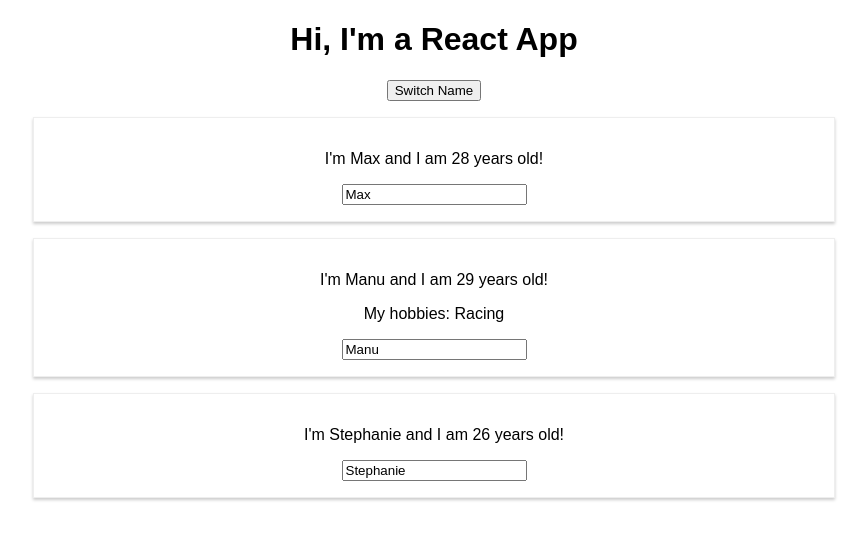
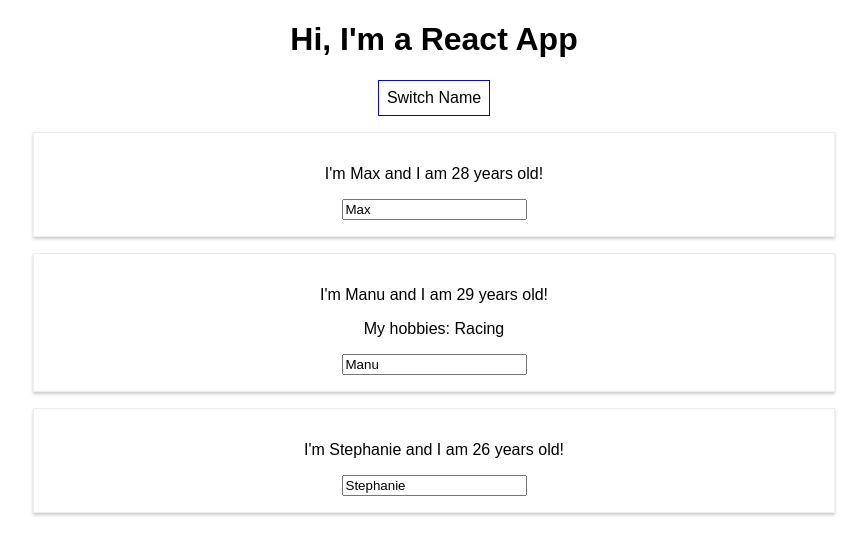
Before and after one commit to MMcClure11/react-complete-guide, a React (Create React App) app: page / in a window 1280 px wide. Shown: the top 554 px of the page, without its empty margins (206-1073 px from the left). Built offline with nearby package versions, Linux system fonts and the light colour scheme.

Commit message:
Add inline styling for button in App.js

```diff
--- a/src/App.js
+++ b/src/App.js
@@ -34,10 +34,20 @@
      })
   }
 
+  const style = {
+    backgroundColor: 'white',
+    font: 'inherit',
+    border: '1px solid blue',
+    padding: '8px',
+    cursor: 'pointer',
+  };
+
   return (
     <div className="App">
       <h1>Hi, I'm a React App</h1>
-      <button onClick={ () => switchNameHandler('Maximilian!!') }>Switch Name</button>
+      <button
+        style={ style }
+        onClick={ () => switchNameHandler('Maximilian!!') }>Switch Name</button>
       {/* the above anonymous arrow function can be inefficient */}
       <Person
         name={ personsState.persons[0].name }
```
